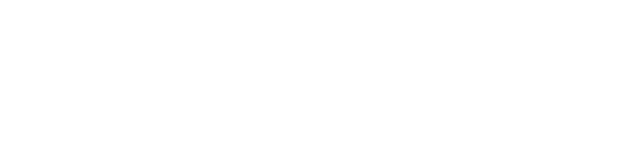
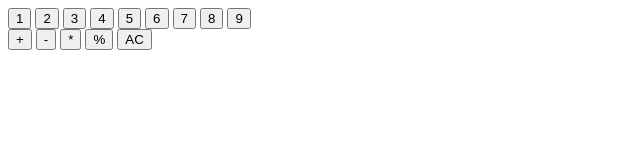
Before and after one commit to SakolkiatNr/Calculator, a plain HTML site: page index.html in a window 1280 px wide. Shown: the whole page, without its empty margins (0-640 px from the left). Drawn offline with Linux system fonts and the light colour scheme.

Commit message:
Add number and operator buttons

```diff
--- a/index.html
+++ b/index.html
@@ -8,6 +8,25 @@
     <link rel="stylesheet" href="style.css"/>
 </head>
 <body>
-
+    <div class="buttons-container">
+        <div class="number-buttons">
+            <button class="number">1</button>
+            <button class="number">2</button>
+            <button class="number">3</button>
+            <button class="number">4</button>
+            <button class="number">5</button>
+            <button class="number">6</button>
+            <button class="number">7</button>
+            <button class="number">8</button>
+            <button class="number">9</button>
+        </div>
+        <div class="operator-buttons">
+            <button class="operator">+</button>
+            <button class="operator">-</button>
+            <button class="operator">*</button>
+            <button class="operator">%</button>
+            <button class="operator">AC</button>
+        </div>
+    </div>
 </body>
 </html>
```
